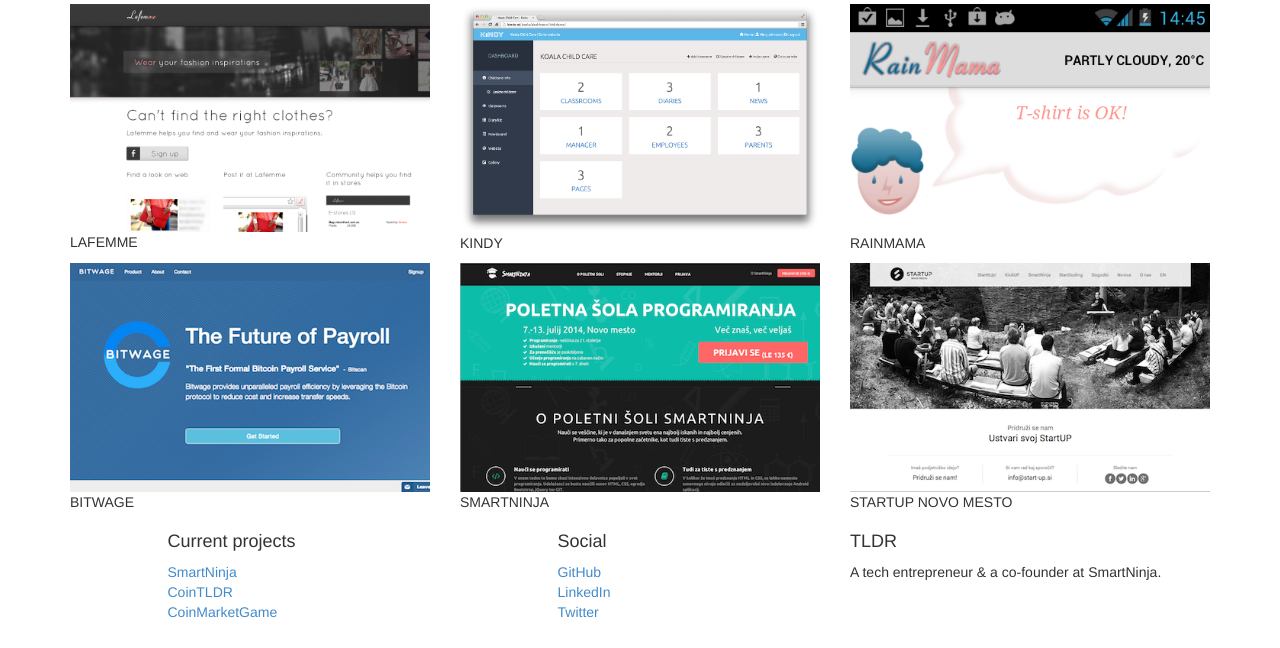
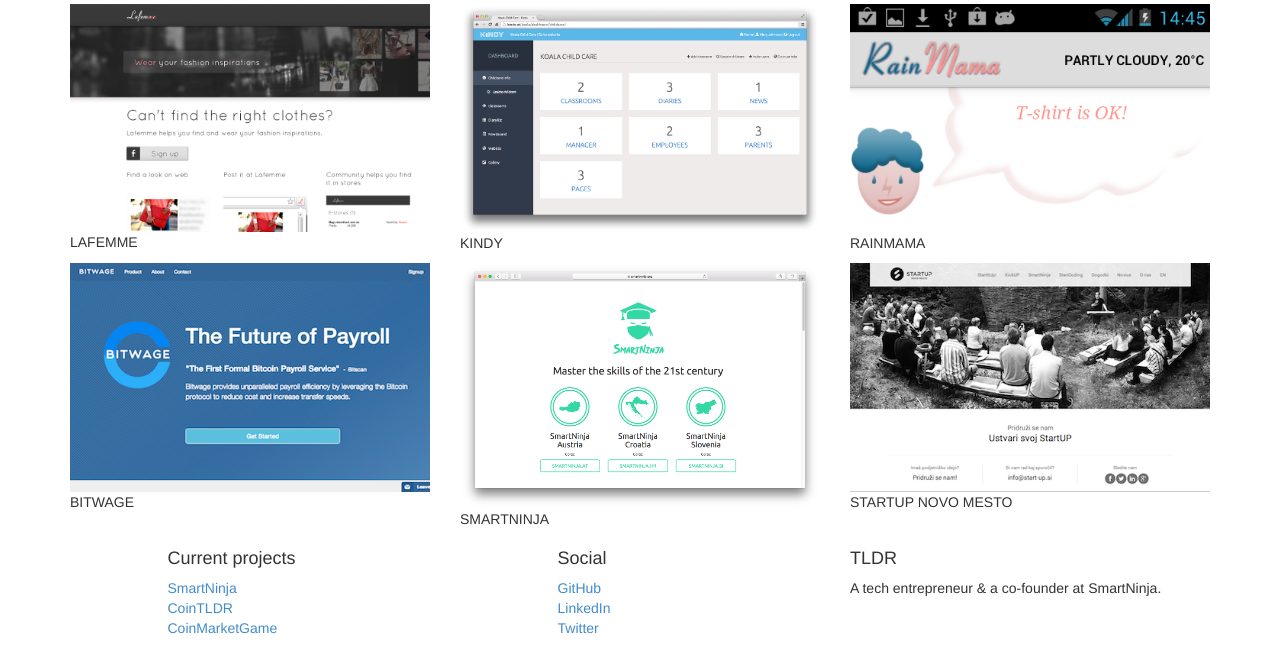
Before and after one commit to ramuta/homepage, a Python web app: template templates/about.html in a window 1280 px wide. Shown: the part 496-1144 px from the top of the page. Before the commit the page ends 1114 px from the top, so only its background shows below. Run offline with Jinja, Linux system fonts and the light colour scheme; the template is opened without the code that fills it, so the values that code supplies are empty; some libraries are stand-ins or nearby versions.

Commit message:
images updated

```diff
--- a/templates/about.html
+++ b/templates/about.html
@@ -34,29 +34,29 @@
 	<div class="container pt">
 		<div class="row mt centered">
 			<div class="col-lg-4">
-				<a class="zoom green" href="http://angel.co/lafemme-deadpool"><img class="img-responsive" src="/assets/img/portfolio/lafemme.png" alt="" /></a>
+				<a target="_blank" href="https://angel.co/lafemme-deadpool"><img class="img-responsive" src="/assets/img/portfolio/lafemme.png" alt="" /></a>
 				<p>LAFEMME</p>
 			</div>
             <div class="col-lg-4">
-				<a class="zoom green" href="https://angel.co/kindy"><img class="img-responsive" src="/assets/img/portfolio/kindy.png" alt="" /></a>
+				<a target="_blank" href="https://angel.co/kindy"><img class="img-responsive" src="/assets/img/portfolio/kindy.png" alt="" /></a>
 				<p>KINDY</p>
 			</div>
             <div class="col-lg-4">
-				<a class="zoom green" href="https://play.google.com/store/apps/details?id=com.rainmama"><img class="img-responsive" src="/assets/img/portfolio/rainmama2.png" alt="" /></a>
+				<a target="_blank" href="https://play.google.com/store/apps/details?id=com.rainmama"><img class="img-responsive" src="/assets/img/portfolio/rainmama2.png" alt="" /></a>
 				<p>RAINMAMA</p>
 			</div>
 		</div><!-- /row -->
         <div class="row mt centered">
 			<div class="col-lg-4">
-				<a class="zoom green" href="http://bitwage.co"><img class="img-responsive" src="/assets/img/portfolio/bitwage.png" alt="" /></a>
+				<a target="_blank" href="https://bitwage.co"><img class="img-responsive" src="/assets/img/portfolio/bitwage.png" alt="" /></a>
 				<p>BITWAGE</p>
 			</div>
             <div class="col-lg-4">
-				<a class="zoom green" href="http://smartninja.org"><img class="img-responsive" src="/assets/img/portfolio/smartninja.png" alt="" /></a>
+				<a target="_blank" href="https://www.smartninja.org"><img class="img-responsive" src="/assets/img/portfolio/smartninja.png" alt="" /></a>
 				<p>SMARTNINJA</p>
 			</div>
             <div class="col-lg-4">
-				<a class="zoom green" href="http://start-up.si"><img class="img-responsive" src="/assets/img/portfolio/startupnm.png" alt="" /></a>
+				<a target="_blank" href="https://start-up.si"><img class="img-responsive" src="/assets/img/portfolio/startupnm.png" alt="" /></a>
 				<p>STARTUP NOVO MESTO</p>
 			</div>
 		</div><!-- /row -->
```
Also changed, not shown: assets/img/portfolio/smartninja.png, assets/img/portfolio/smartninja2.png (added).
